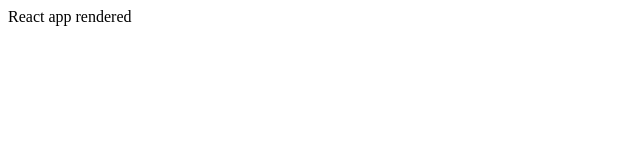
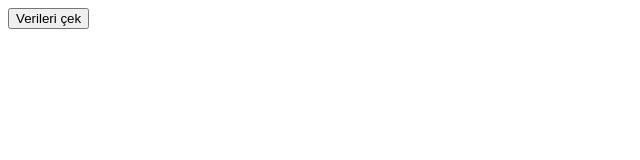
Before and after one commit to erdemuslu/react-uzerine, a React (Vite) app: page / in a window 1280 px wide. Shown: the top 160 px of the page, without its empty margins (0-640 px from the left). Built offline with nearby package versions, Linux system fonts and the light colour scheme.

Commit message:
feat: initialize

```diff
--- a/package.json
+++ b/package.json
@@ -22,8 +22,9 @@
   },
   "homepage": "https://github.com/erdemuslu/react-tutorials#readme",
   "devDependencies": {
-    "@babel/core": "^7.2.2",
+    "@babel/core": "^7.15.0",
     "@babel/plugin-proposal-class-properties": "^7.2.3",
+    "@babel/plugin-transform-runtime": "^7.15.0",
     "@babel/preset-env": "^7.2.3",
     "@babel/preset-react": "^7.0.0",
     "babel-eslint": "^10.0.1",
@@ -35,6 +36,7 @@
     "parcel-bundler": "^1.12.3"
   },
   "dependencies": {
+    "prop-types": "^15.7.2",
     "react": "^16.7.0",
     "react-dom": "^16.7.0",
     "react-redux": "^7.2.4",
--- a/src/App.jsx
+++ b/src/App.jsx
@@ -1,8 +1,11 @@
 import React from 'react'
+import Header from './Header'
+import Result from './Result'
 
 const App = () => (
   <div>
-    React app rendered
+    <Header />
+    <Result />
   </div>
 )
 
--- /dev/null
+++ b/src/Header.jsx
@@ -0,0 +1,22 @@
+import React from 'react'
+import { useDispatch } from 'react-redux'
+import { getCocktailRequest } from './store/cocktail/cocktailAction'
+
+const Header = () => {
+  const dispatch = useDispatch()
+
+  return (
+    <div>
+      <button
+        type="button"
+        onClick={() => {
+          dispatch(getCocktailRequest())
+        }}
+      >
+        Verileri çek
+      </button>
+    </div>
+  )
+}
+
+export default Header
--- /dev/null
+++ b/src/Result.jsx
@@ -0,0 +1,21 @@
+import React from 'react'
+import { useSelector } from 'react-redux'
+
+const Result = () => {
+  const drinks = useSelector(state => state.drinks)
+  console.log('drinks', drinks)
+
+  return (
+    <div>
+      <br />
+      {
+        drinks?.loading && <div>Yukleniyor</div>
+      }
+      {
+        drinks?.data?.length > 0 && <div>Sonuc</div>
+      }
+    </div>
+  )
+}
+
+export default Result
--- a/src/main.js
+++ b/src/main.js
@@ -1,5 +1,8 @@
 import React from 'react'
 import { render } from 'react-dom'
+import { Provider } from 'react-redux'
+
+import store from './store'
 import App from './App'
 
-render(<App />, document.getElementById('app'))
+render(<Provider store={store}><App /></Provider>, document.getElementById('app'))
--- /dev/null
+++ b/src/service/index.js
@@ -0,0 +1,5 @@
+export async function getCocktailList() {
+  const response = await fetch('https://www.thecocktaildb.com/api/json/v1/1/filter.php?i=Gin')
+  const result = await response.json()
+  return result
+}
--- /dev/null
+++ b/src/store/cocktail/cocktailAction.js
@@ -0,0 +1,8 @@
+export const getCocktailRequest = () => ({
+  type: 'GET_COCKTAIL_REQUEST'
+})
+
+export const getCocktailRequestSuccess = data => ({
+  type: 'GET_COCKTAIL_REQUEST_SUCCESS',
+  data
+})
--- /dev/null
+++ b/src/store/cocktail/cocktailReducer.js
@@ -0,0 +1,23 @@
+export default (state, action) => {
+  switch (action.type) {
+    case 'GET_COCKTAIL_REQUEST':
+      return {
+        ...state,
+        drinks: {
+          ...state.drinks,
+          loading: true
+        }
+      }
+    case 'GET_COCKTAIL_REQUEST_SUCCESS':
+      return {
+        ...state,
+        drinks: {
+          ...state.drinks,
+          loading: false,
+          data: action.data.drinks
+        }
+      }
+    default:
+      return state
+  }
+}
--- /dev/null
+++ b/src/store/cocktail/cocktailSaga.js
@@ -0,0 +1,16 @@
+import { call, put, takeEvery } from 'redux-saga/effects'
+import { getCocktailList } from '../../service'
+import { getCocktailRequestSuccess } from './cocktailAction'
+
+function* fetchData() {
+  try {
+    const data = yield call(getCocktailList)
+    yield put(getCocktailRequestSuccess(data))
+  } catch (err) {
+    console.log('err', err)
+  }
+}
+
+export default function* cocktailSaga() {
+  yield takeEvery('GET_COCKTAIL_REQUEST', fetchData)
+}
--- /dev/null
+++ b/src/store/index.js
@@ -0,0 +1,20 @@
+import { createStore, applyMiddleware } from 'redux'
+import createSagaMiddleware from 'redux-saga'
+import cocktailReducer from './cocktail/cocktailReducer'
+import cocktailSaga from './cocktail/cocktailSaga'
+
+const INITIAL_STATE = {
+  drinks: {}
+}
+
+const sagaMiddleware = createSagaMiddleware()
+
+const store = createStore(
+  cocktailReducer,
+  INITIAL_STATE,
+  applyMiddleware(sagaMiddleware)
+)
+
+sagaMiddleware.run(cocktailSaga)
+
+export default store
```
Also changed, not shown: .babelrc, .eslintrc.js, 1 other file (tests, documents, lock files or other folders).
